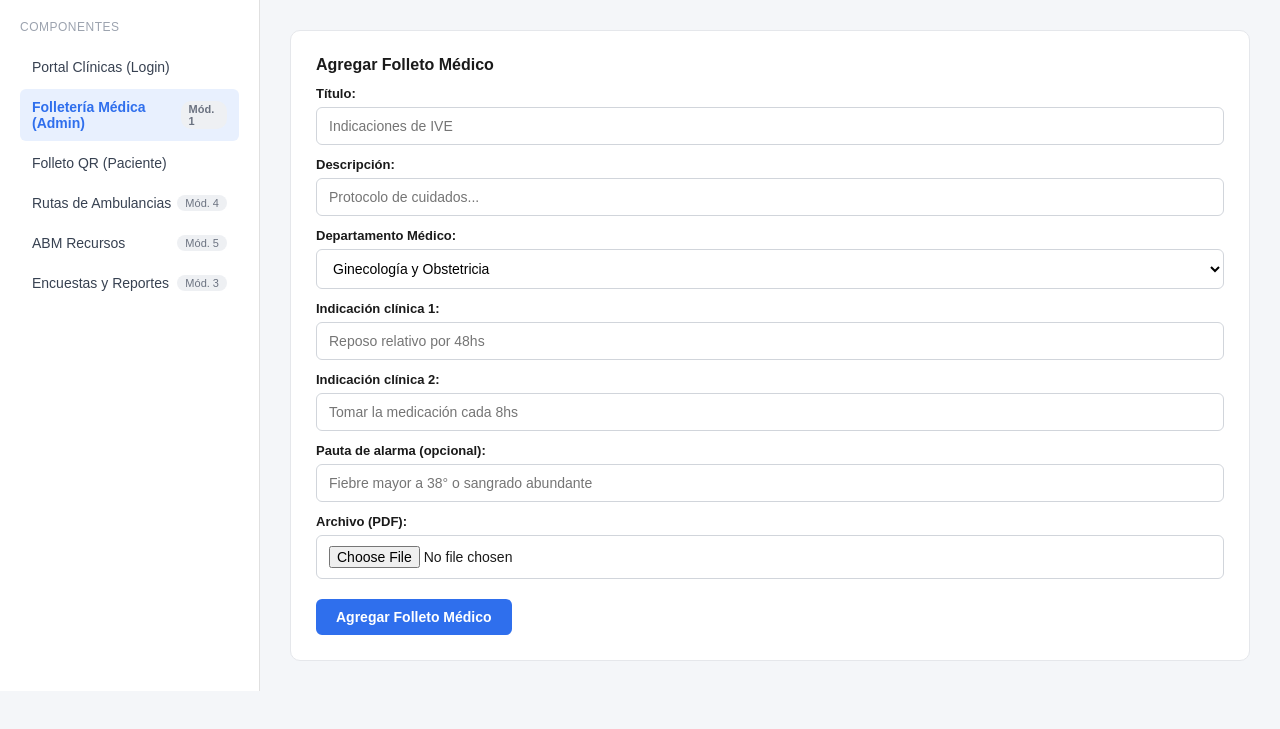
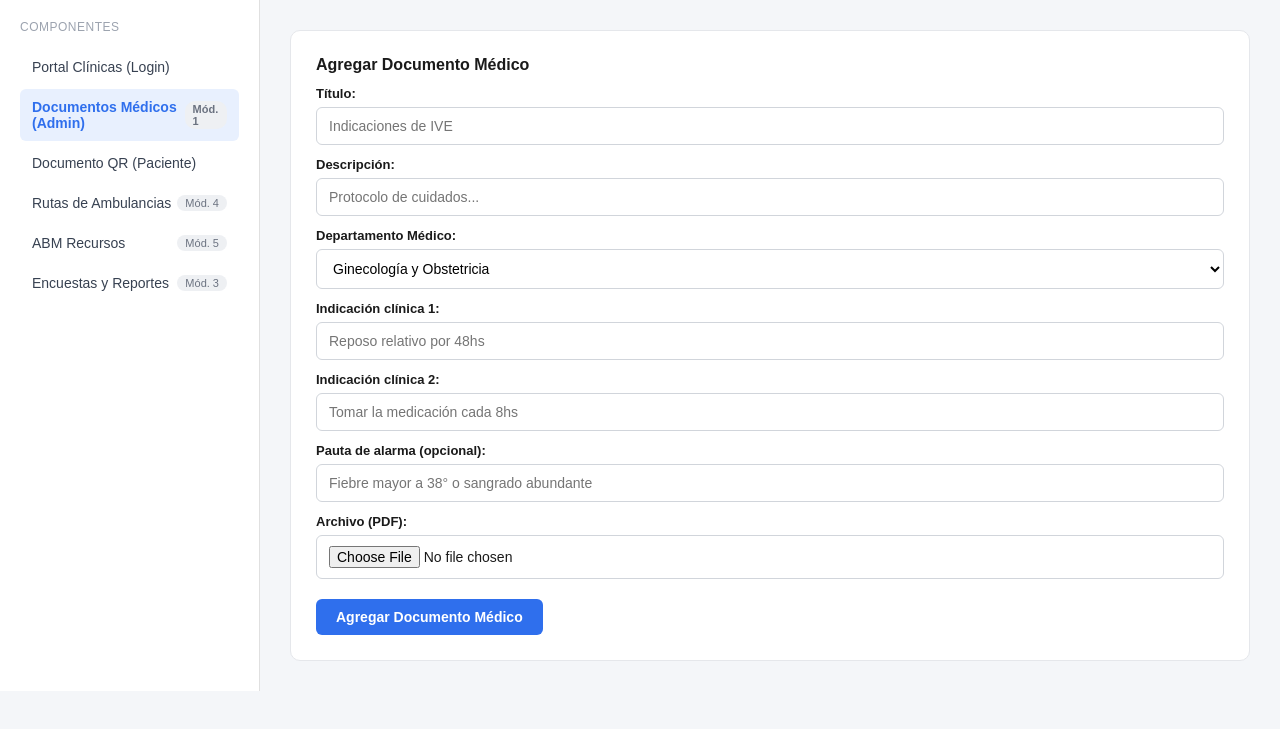
Before and after one commit to valen289/Clinica_, a PHP site: page /Clinica_/modulos/folleteria/listar.php in a window 1280 px wide. Shown: the part 71-800 px from the top of the page. Run offline with PHP 8.4, Linux system fonts and the light colour scheme; the visitor is signed in with stand-in values (Sample User, id 1); data that the repository does not hold is empty.

Commit message:
prueba rutas carpetas

```diff
--- a/includes/sidebar.php
+++ b/includes/sidebar.php
@@ -5,9 +5,9 @@
             <?php $es_chofer = (($_SESSION['rol'] ?? '') === 'Chofer'); ?>
             <li class="<?php echo ($pagina_actual === 'login') ? 'activo' : ''; ?>"><a href="<?php echo BASE_URL; ?>index.html">Portal Clínicas (Login)</a></li>
             <?php if (!$es_chofer): ?>
-            <li class="<?php echo ($pagina_actual === 'folleteria') ? 'activo' : ''; ?>"><a href="<?php echo BASE_URL; ?>modulos/folleteria/listar.php">Folletería Médica (Admin) <span class="badge">Mód. 1</span></a></li>
+            <li class="<?php echo ($pagina_actual === 'folleteria') ? 'activo' : ''; ?>"><a href="<?php echo BASE_URL; ?>modulos/folleteria/listar.php">Documentos Médicos (Admin) <span class="badge">Mód. 1</span></a></li>
             <?php endif; ?>
-            <li class="<?php echo ($pagina_actual === 'folleto_publico') ? 'activo' : ''; ?>"><a href="<?php echo BASE_URL; ?>modulos/folleto_publico/ver.php">Folleto QR (Paciente)</a></li>
+            <li class="<?php echo ($pagina_actual === 'folleto_publico') ? 'activo' : ''; ?>"><a href="<?php echo BASE_URL; ?>modulos/folleto_publico/ver.php">Documento QR (Paciente)</a></li>
             <li class="<?php echo ($pagina_actual === 'ambulancias') ? 'activo' : ''; ?>"><a href="<?php echo BASE_URL; ?>modulos/ambulancias/listar.php">Rutas de Ambulancias <span class="badge">Mód. 4</span></a></li>
             <?php if (!$es_chofer): ?>
             <li class="<?php echo ($pagina_actual === 'recursos') ? 'activo' : ''; ?>"><a href="<?php echo BASE_URL; ?>modulos/recursos/ambulancias.php">ABM Recursos <span class="badge">Mód. 5</span></a></li>
--- a/index.html
+++ b/index.html
@@ -23,7 +23,7 @@
 
             <div class="marca-contenido">
                 <h2>Sistema Informático de Gestión de Servicios Médicos</h2>
-                <p>Núcleo centralizado para que el personal administrativo y médico acceda a los módulos clínicos, realice el seguimiento del parque de ambulancias y administre la folletería interactiva por código QR.</p>
+                <p>Núcleo centralizado para que el personal administrativo y médico acceda a los módulos clínicos, realice el seguimiento del parque de ambulancias y administre los documentos médicos interactivos por código QR.</p>
 
                 <ul class="lista-features">
                     <li>
@@ -32,7 +32,7 @@
                     </li>
                     <li>
                         <svg viewBox="0 0 24 24" fill="none" stroke="currentColor" stroke-width="2" stroke-linecap="round" stroke-linejoin="round"><polyline points="20 6 9 17 4 12"/></svg>
-                        Folletería médica con código QR para pacientes
+                        Documentos médicos con código QR para pacientes
                     </li>
                     <li>
                         <svg viewBox="0 0 24 24" fill="none" stroke="currentColor" stroke-width="2" stroke-linecap="round" stroke-linejoin="round"><polyline points="20 6 9 17 4 12"/></svg>
--- a/login.php
+++ b/login.php
@@ -3,7 +3,7 @@
 session_start();
 header('Content-Type: application/json');
 
-require_once 'config/conexion.php';
+require_once __DIR__ . '/config/conexion.php';
 
 $usuario_ingresado = trim($_POST['usuario'] ?? '');
 $contrasenia_ingresada = trim($_POST['contrasenia'] ?? '');
--- a/modulos/folleteria/listar.php
+++ b/modulos/folleteria/listar.php
@@ -195,7 +195,7 @@ $resultado_documentos = $con->query($sql_listado); // este SELECT no necesita pr
 <head>
     <meta charset="UTF-8">
     <meta name="viewport" content="width=device-width, initial-scale=1.0">
-    <title>SIGSM - Folletería Médica</title>
+    <title>SIGSM - Documentos Médicos</title>
     <link rel="stylesheet" href="<?php echo BASE_URL; ?>assets/css/estilos.css?v=<?php echo filemtime(__DIR__ . '/../../assets/css/estilos.css'); ?>">
 </head>
 <body>
@@ -210,7 +210,7 @@ $resultado_documentos = $con->query($sql_listado); // este SELECT no necesita pr
             <div class="tarjetas-portal">
 
                 <section class="tarjeta tarjeta-formulario">
-                    <h3><?php echo $documento_editar ? 'Editar Folleto Médico' : 'Agregar Folleto Médico'; ?></h3>
+                    <h3><?php echo $documento_editar ? 'Editar Documento Médico' : 'Agregar Documento Médico'; ?></h3>
                     <!-- sin enctype="multipart/form-data" el archivo llega vacio al servidor, no tira error, simplemente no llega -->
                     <form action="listar.php" method="POST" enctype="multipart/form-data">
                         <input type="hidden" name="id_documento_editar" value="<?php echo $documento_editar ? htmlspecialchars($documento_editar['id_documento']) : ''; ?>">
@@ -241,7 +241,7 @@ $resultado_documentos = $con->query($sql_listado); // este SELECT no necesita pr
                         <label for="archivo">Archivo (PDF)<?php echo $documento_editar ? ' — dejar vacío para mantener el actual' : ''; ?>:</label>
                         <input type="file" id="archivo" name="archivo" accept="application/pdf" <?php echo $documento_editar ? '' : 'required'; ?>>
 
-                        <button type="submit" name="guardar_documento" class="boton boton-primario"><?php echo $documento_editar ? 'Actualizar Folleto' : 'Agregar Folleto Médico'; ?></button>
+                        <button type="submit" name="guardar_documento" class="boton boton-primario"><?php echo $documento_editar ? 'Actualizar Documento' : 'Agregar Documento Médico'; ?></button>
                     </form>
                 </section>
 
--- a/registro.php
+++ b/registro.php
@@ -2,7 +2,7 @@
 
 header('Content-Type: application/json');
 
-require_once 'config/conexion.php';
+require_once __DIR__ . '/config/conexion.php';
 
 $nombre = trim($_POST['nombre'] ?? '');
 $apellido = trim($_POST['apellido'] ?? '');
```
Also changed, not shown: modulos/folleto_publico/ver.php (+4 -4 lines).
